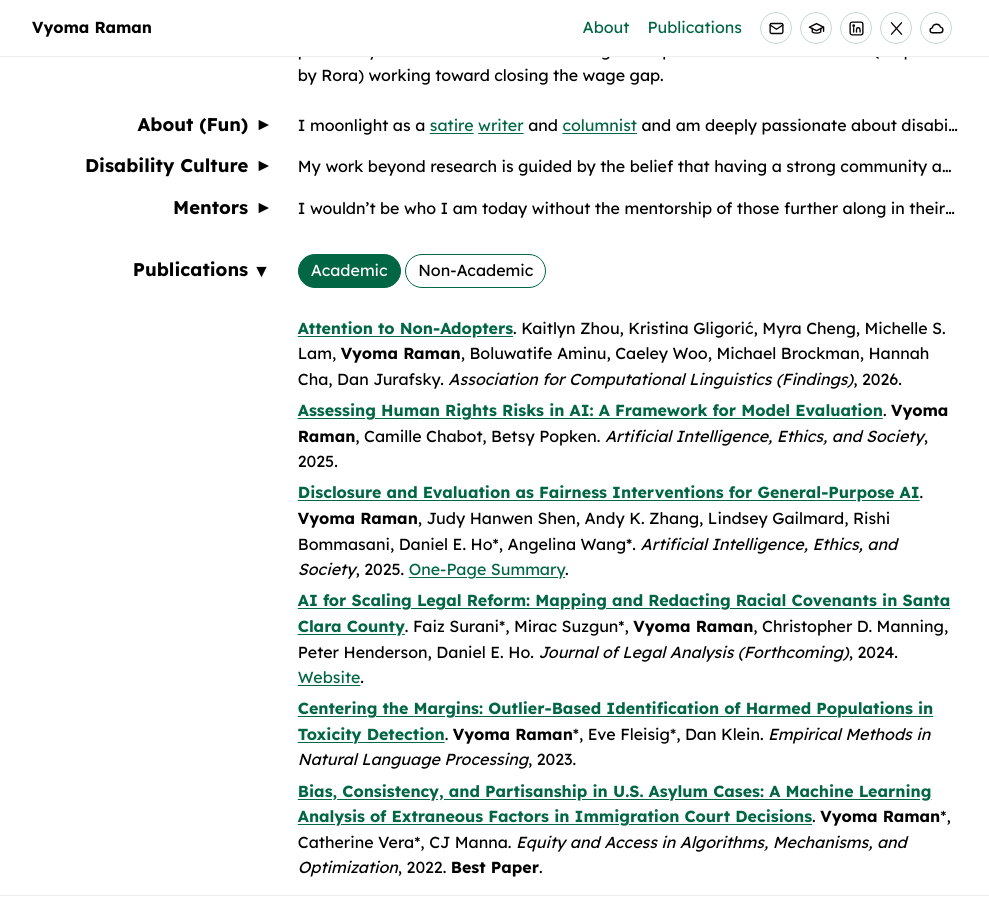
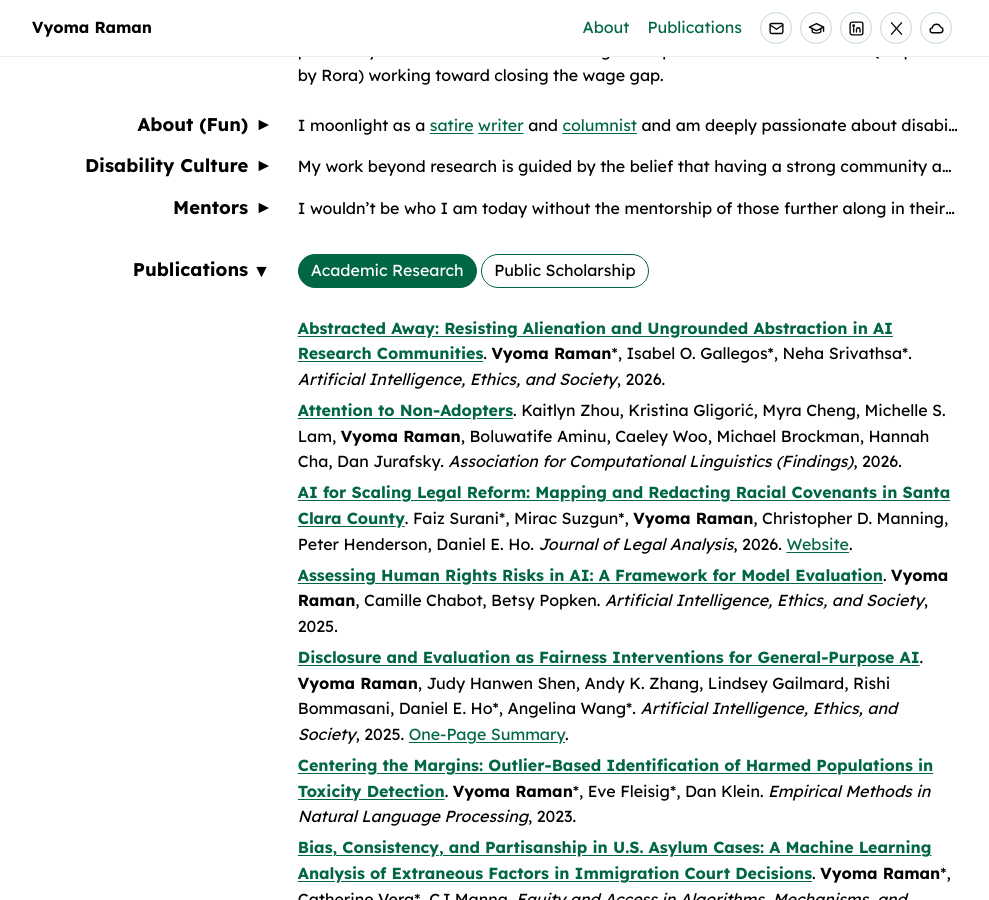
Before and after one commit to vyoma-raman/vyoma-raman.github.io, a Jekyll site: the page built from index.markdown, in a window 1280 px wide and 900 px high, scrolled down 878 px. Shown: the whole window, without its empty margins (148-1137 px from the left). Built offline with Jekyll 4.4.1, drawn with Linux system fonts in a browser that asks for light colours.

Commit message:
Update to include new publications

```diff
--- a/_data/publications.yml
+++ b/_data/publications.yml
@@ -1,8 +1,23 @@
+- title: "Abstracted Away: Resisting Alienation and Ungrounded Abstraction in AI Research Communities"
+  url: https://arxiv.org/abs/2608.08408
+  year: 2026
+  venue: Artificial Intelligence, Ethics, and Society
+  authors: Vyoma Raman*, Isabel O. Gallegos*, Neha Srivathsa*
+  outtakes:
+
 - title: "Attention to Non-Adopters"
   url: https://arxiv.org/abs/2510.15951
   year: 2026
   venue: Association for Computational Linguistics (Findings)
   authors: Kaitlyn Zhou, Kristina Gligorić, Myra Cheng, Michelle S. Lam, Vyoma Raman, Boluwatife Aminu, Caeley Woo, Michael Brockman, Hannah Cha, Dan Jurafsky
+  outtakes:
+
+- title: "AI for Scaling Legal Reform: Mapping and Redacting Racial Covenants in Santa Clara County"
+  url: https://arxiv.org/abs/2503.03888
+  year: 2026
+  venue: Journal of Legal Analysis
+  authors: Faiz Surani*, Mirac Suzgun*, Vyoma Raman, Christopher D. Manning, Peter Henderson, Daniel E. Ho
+  website: https://reglab.github.io/racialcovenants/
   outtakes:
 
 - title: "Assessing Human Rights Risks in AI: A Framework for Model Evaluation"
@@ -20,14 +35,6 @@
   authors: Vyoma Raman, Judy Hanwen Shen, Andy K. Zhang, Lindsey Gailmard, Rishi Bommasani, Daniel E. Ho*, Angelina Wang*
   outtakes:
 
-- title: "AI for Scaling Legal Reform: Mapping and Redacting Racial Covenants in Santa Clara County"
-  url: https://arxiv.org/abs/2503.03888
-  year: 2024
-  venue: Journal of Legal Analysis (Forthcoming)
-  authors: Faiz Surani*, Mirac Suzgun*, Vyoma Raman, Christopher D. Manning, Peter Henderson, Daniel E. Ho
-  website: https://reglab.github.io/racialcovenants/
-  outtakes:
-
 - title: "Centering the Margins: Outlier-Based Identification of Harmed Populations in Toxicity Detection"
   url: https://aclanthology.org/2023.emnlp-main.579/
   year: 2023
--- a/index.markdown
+++ b/index.markdown
@@ -64,8 +64,8 @@ I wouldn't be who I am today without the mentorship of those further along in th
 <h2>Publications</h2>
 
 <div class="pub-tabs" role="tablist" aria-label="Publication categories">
-  <a class="pub-tab is-active" id="pub-tab-academic" href="#publications" role="tab" aria-selected="true" aria-controls="pub-panel-academic" data-target="pub-panel-academic">Academic</a>
-  <a class="pub-tab" id="pub-tab-non-academic" href="#publications" role="tab" aria-selected="false" aria-controls="pub-panel-non-academic" data-target="pub-panel-non-academic">Non-Academic</a>
+  <a class="pub-tab is-active" id="pub-tab-academic" href="#publications" role="tab" aria-selected="true" aria-controls="pub-panel-academic" data-target="pub-panel-academic">Academic Research</a>
+  <a class="pub-tab" id="pub-tab-non-academic" href="#publications" role="tab" aria-selected="false" aria-controls="pub-panel-non-academic" data-target="pub-panel-non-academic">Public Scholarship</a>
 </div>
 
 <div id="pub-panel-academic" class="pub-panel is-active" role="tabpanel" aria-labelledby="pub-tab-academic">
```
Also changed, not shown: _data/non_academic_publications.yml (+12 -5 lines).
